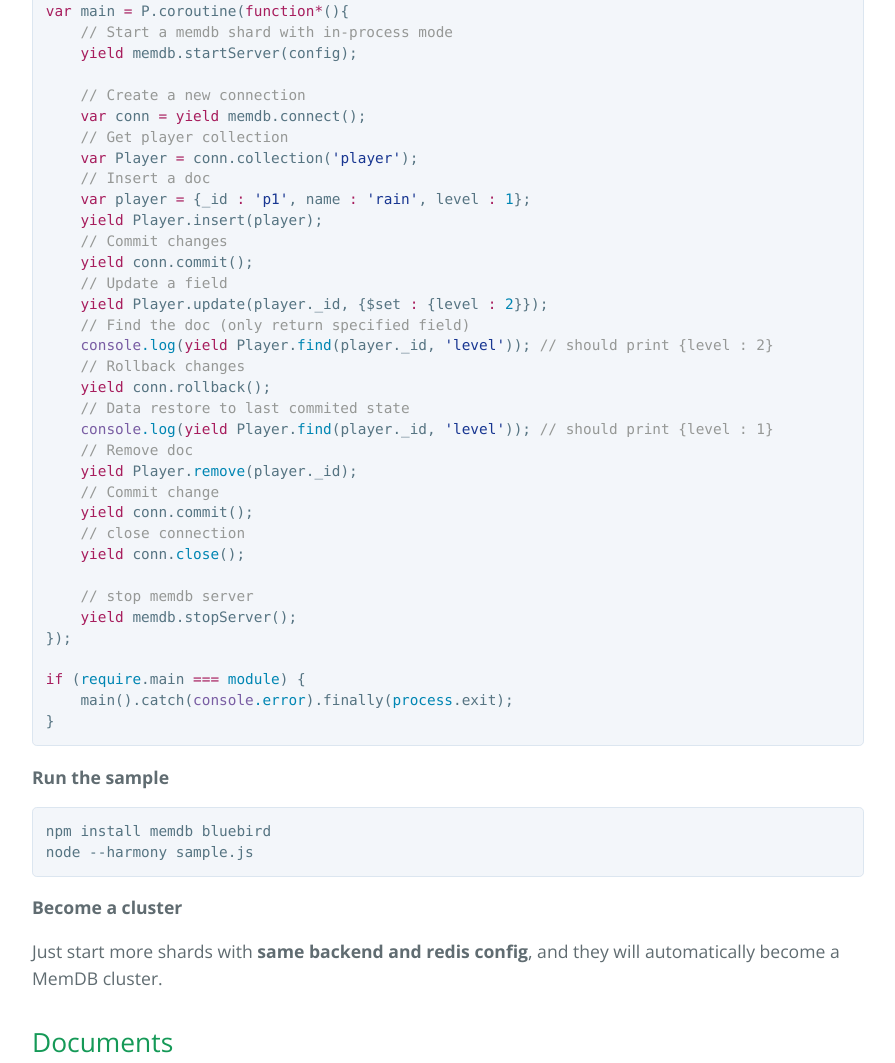
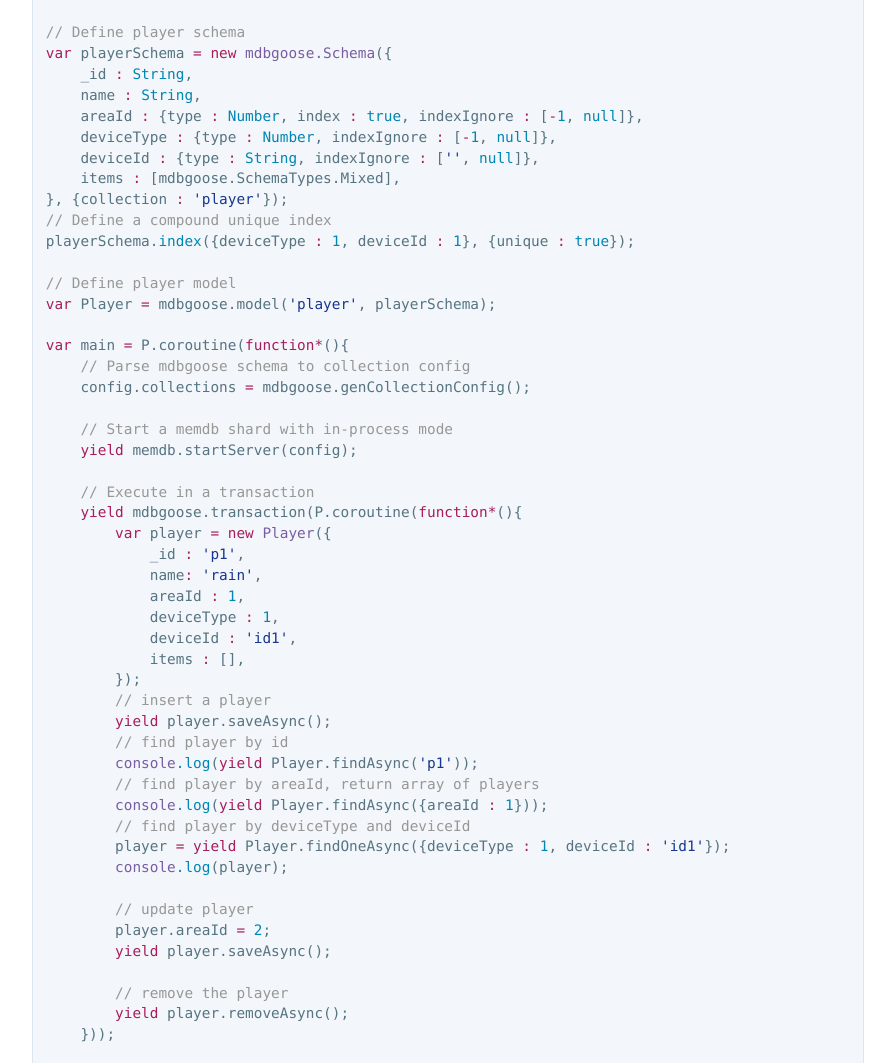
Before and after one commit to rain1017/memdb, a plain HTML site: page index.html in a window 1280 px wide. Shown: the part 1762-2825 px from the top of the page, without its empty margins (192-1087 px from the left). Drawn offline with nearby package versions, Linux system fonts and the light colour scheme.

Commit message:
Create gh-pages branch via GitHub

```diff
--- a/index.html
+++ b/index.html
@@ -89,6 +89,7 @@
 <a id="a-quick-sample" class="anchor" href="#a-quick-sample" aria-hidden="true"><span class="octicon octicon-link"></span></a>A Quick Sample</h3>
 
 <div class="highlight highlight-javascript"><pre><span class="pl-k">var</span> memdb <span class="pl-k">=</span> <span class="pl-c1">require</span>(<span class="pl-s"><span class="pl-pds">'</span>memdb<span class="pl-pds">'</span></span>);
+<span class="pl-k">var</span> mdbgoose <span class="pl-k">=</span> memdb.goose;
 <span class="pl-k">var</span> P <span class="pl-k">=</span> <span class="pl-c1">require</span>(<span class="pl-s"><span class="pl-pds">'</span>bluebird<span class="pl-pds">'</span></span>);
 
 <span class="pl-c">// memdb's config</span>
@@ -103,33 +104,55 @@
     slave <span class="pl-k">:</span> {host <span class="pl-k">:</span> <span class="pl-s"><span class="pl-pds">'</span>127.0.0.1<span class="pl-pds">'</span></span>, port <span class="pl-k">:</span> <span class="pl-c1">6379</span>, db <span class="pl-k">:</span> <span class="pl-c1">1</span>},
 };
 
+<span class="pl-c">// Define player schema</span>
+<span class="pl-k">var</span> playerSchema <span class="pl-k">=</span> <span class="pl-k">new</span> <span class="pl-en">mdbgoose.Schema</span>({
+    _id <span class="pl-k">:</span> <span class="pl-c1">String</span>,
+    name <span class="pl-k">:</span> <span class="pl-c1">String</span>,
+    areaId <span class="pl-k">:</span> {type <span class="pl-k">:</span> <span class="pl-c1">Number</span>, index <span class="pl-k">:</span> <span class="pl-c1">true</span>, indexIgnore <span class="pl-k">:</span> [<span class="pl-k">-</span><span class="pl-c1">1</span>, <span class="pl-c1">null</span>]},
+    deviceType <span class="pl-k">:</span> {type <span class="pl-k">:</span> <span class="pl-c1">Number</span>, indexIgnore <span class="pl-k">:</span> [<span class="pl-k">-</span><span class="pl-c1">1</span>, <span class="pl-c1">null</span>]},
+    deviceId <span class="pl-k">:</span> {type <span class="pl-k">:</span> <span class="pl-c1">String</span>, indexIgnore <span class="pl-k">:</span> [<span class="pl-s"><span class="pl-pds">'</span><span class="pl-pds">'</span></span>, <span class="pl-c1">null</span>]},
+    items <span class="pl-k">:</span> [mdbgoose.SchemaTypes.Mixed],
+}, {collection <span class="pl-k">:</span> <span class="pl-s"><span class="pl-pds">'</span>player<span class="pl-pds">'</span></span>});
+<span class="pl-c">// Define a compound unique index</span>
+playerSchema.<span class="pl-c1">index</span>({deviceType <span class="pl-k">:</span> <span class="pl-c1">1</span>, deviceId <span class="pl-k">:</span> <span class="pl-c1">1</span>}, {unique <span class="pl-k">:</span> <span class="pl-c1">true</span>});
+
+<span class="pl-c">// Define player model</span>
+<span class="pl-k">var</span> Player <span class="pl-k">=</span> mdbgoose.model(<span class="pl-s"><span class="pl-pds">'</span>player<span class="pl-pds">'</span></span>, playerSchema);
+
 <span class="pl-k">var</span> main <span class="pl-k">=</span> P.coroutine(<span class="pl-k">function*</span>(){
+    <span class="pl-c">// Parse mdbgoose schema to collection config</span>
+    config.collections <span class="pl-k">=</span> mdbgoose.genCollectionConfig();
+
     <span class="pl-c">// Start a memdb shard with in-process mode</span>
     <span class="pl-k">yield</span> memdb.startServer(config);
 
-    <span class="pl-c">// Create a new connection</span>
-    <span class="pl-k">var</span> conn <span class="pl-k">=</span> <span class="pl-k">yield</span> memdb.connect();
-    <span class="pl-c">// Get player collection</span>
-    <span class="pl-k">var</span> Player <span class="pl-k">=</span> conn.collection(<span class="pl-s"><span class="pl-pds">'</span>player<span class="pl-pds">'</span></span>);
-    <span class="pl-c">// Insert a doc</span>
-    <span class="pl-k">var</span> player <span class="pl-k">=</span> {_id <span class="pl-k">:</span> <span class="pl-s"><span class="pl-pds">'</span>p1<span class="pl-pds">'</span></span>, name <span class="pl-k">:</span> <span class="pl-s"><span class="pl-pds">'</span>rain<span class="pl-pds">'</span></span>, level <span class="pl-k">:</span> <span class="pl-c1">1</span>};
-    <span class="pl-k">yield</span> Player.insert(player);
-    <span class="pl-c">// Commit changes</span>
-    <span class="pl-k">yield</span> conn.commit();
-    <span class="pl-c">// Update a field</span>
-    <span class="pl-k">yield</span> Player.update(player._id, {$set <span class="pl-k">:</span> {level <span class="pl-k">:</span> <span class="pl-c1">2</span>}});
-    <span class="pl-c">// Find the doc (only return specified field)</span>
-    <span class="pl-en">console</span><span class="pl-c1">.log</span>(<span class="pl-k">yield</span> Player.<span class="pl-c1">find</span>(player._id, <span class="pl-s"><span class="pl-pds">'</span>level<span class="pl-pds">'</span></span>)); <span class="pl-c">// should print {level : 2}</span>
-    <span class="pl-c">// Rollback changes</span>
-    <span class="pl-k">yield</span> conn.rollback();
-    <span class="pl-c">// Data restore to last commited state</span>
-    <span class="pl-en">console</span><span class="pl-c1">.log</span>(<span class="pl-k">yield</span> Player.<span class="pl-c1">find</span>(player._id, <span class="pl-s"><span class="pl-pds">'</span>level<span class="pl-pds">'</span></span>)); <span class="pl-c">// should print {level : 1}</span>
-    <span class="pl-c">// Remove doc</span>
-    <span class="pl-k">yield</span> Player.<span class="pl-c1">remove</span>(player._id);
-    <span class="pl-c">// Commit change</span>
-    <span class="pl-k">yield</span> conn.commit();
-    <span class="pl-c">// close connection</span>
-    <span class="pl-k">yield</span> conn.<span class="pl-c1">close</span>();
+    <span class="pl-c">// Execute in a transaction</span>
+    <span class="pl-k">yield</span> mdbgoose.transaction(P.coroutine(<span class="pl-k">function*</span>(){
+        <span class="pl-k">var</span> player <span class="pl-k">=</span> <span class="pl-k">new</span> <span class="pl-en">Player</span>({
+            _id <span class="pl-k">:</span> <span class="pl-s"><span class="pl-pds">'</span>p1<span class="pl-pds">'</span></span>,
+            name<span class="pl-k">:</span> <span class="pl-s"><span class="pl-pds">'</span>rain<span class="pl-pds">'</span></span>,
+            areaId <span class="pl-k">:</span> <span class="pl-c1">1</span>,
+            deviceType <span class="pl-k">:</span> <span class="pl-c1">1</span>,
+            deviceId <span class="pl-k">:</span> <span class="pl-s"><span class="pl-pds">'</span>id1<span class="pl-pds">'</span></span>,
+            items <span class="pl-k">:</span> [],
+        });
+        <span class="pl-c">// insert a player</span>
+        <span class="pl-k">yield</span> player.saveAsync();
+        <span class="pl-c">// find player by id</span>
+        <span class="pl-en">console</span><span class="pl-c1">.log</span>(<span class="pl-k">yield</span> Player.findAsync(<span class="pl-s"><span class="pl-pds">'</span>p1<span class="pl-pds">'</span></span>));
+        <span class="pl-c">// find player by areaId, return array of players</span>
+        <span class="pl-en">console</span><span class="pl-c1">.log</span>(<span class="pl-k">yield</span> Player.findAsync({areaId <span class="pl-k">:</span> <span class="pl-c1">1</span>}));
+        <span class="pl-c">// find player by deviceType and deviceId</span>
+        player <span class="pl-k">=</span> <span class="pl-k">yield</span> Player.findOneAsync({deviceType <span class="pl-k">:</span> <span class="pl-c1">1</span>, deviceId <span class="pl-k">:</span> <span class="pl-s"><span class="pl-pds">'</span>id1<span class="pl-pds">'</span></span>});
+        <span class="pl-en">console</span><span class="pl-c1">.log</span>(player);
+
+        <span class="pl-c">// update player</span>
+        player.areaId <span class="pl-k">=</span> <span class="pl-c1">2</span>;
+        <span class="pl-k">yield</span> player.saveAsync();
+
+        <span class="pl-c">// remove the player</span>
+        <span class="pl-k">yield</span> player.removeAsync();
+    }));
 
     <span class="pl-c">// stop memdb server</span>
     <span class="pl-k">yield</span> memdb.stopServer();
```
Also changed, not shown: params.json (+1 -1 lines).
